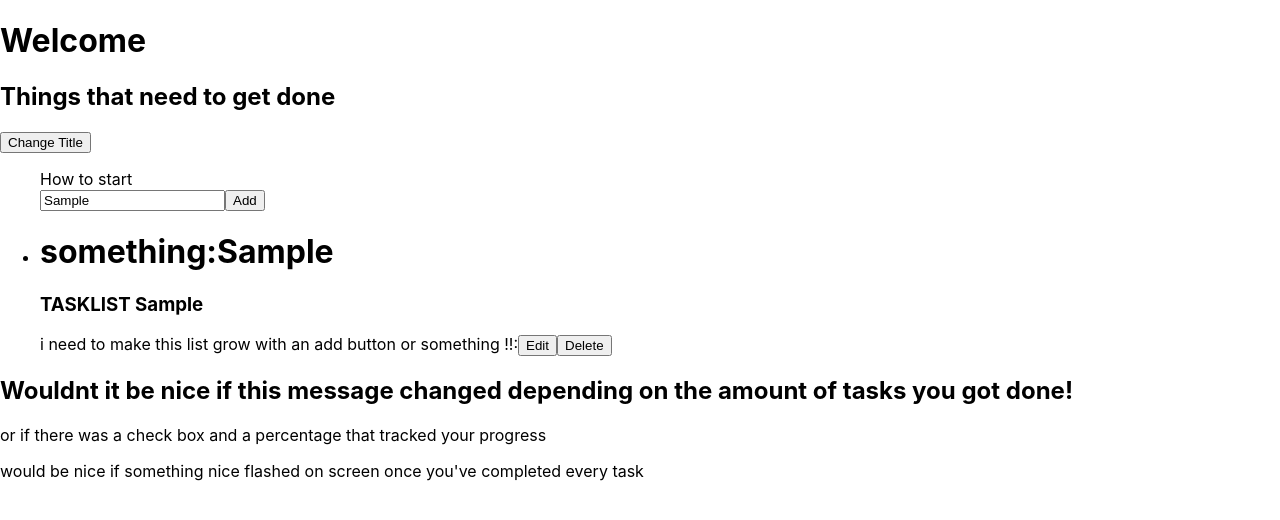
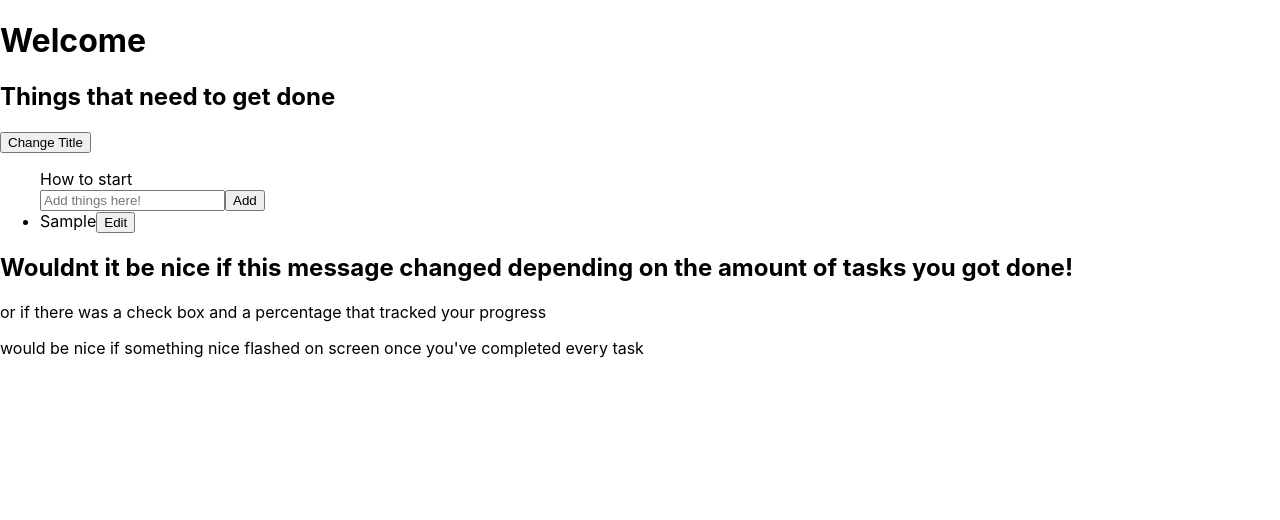
Before and after one commit to tremenditomen/sandbox, a React (Create React App) app in the folder sandbox/: page / in a window 1280 px wide. Both pictures are taken after typing "Sample" into the empty fields and a click on the button "Add". Shown: the top 520 px of the page. Built offline with nearby package versions, Linux system fonts and the light colour scheme.

Commit message:
dynamically adding thing to lists using hooks

```diff
--- a/sandbox/src/App.js
+++ b/sandbox/src/App.js
@@ -4,13 +4,20 @@ import { React, useState } from "react";
 
 function App() {
   const [input, setInput] = useState("");
-  const [update, setUpdate] = useState(input);
+  // const [update, setUpdate] = useState(input);
+  const [list, setList] = useState([]);
   const handleInput = (e) => {
     setInput(e.target.value);
     console.log("Here", e.target.value);
   };
+  const handleEdit = () => {};
   const handleClick = () => {
-    setUpdate(input);
+    let tempList = list;
+    tempList.push(input);
+    setList(tempList);
+    setInput("");
+
+    // setUpdate(input);
   };
 
   return (
@@ -31,12 +38,20 @@ function App() {
               placeholder={"Add things here!"}
             ></input>
             <button onClick={handleClick}> Add</button>
-            <li>
+            {list.length > 0 &&
+              list.map((item) => (
+                <li>
+                  {item}
+                  <button>Edit</button>
+                </li>
+              ))}
+            {/* <li>
               <h1>something:{input}</h1>
+
               <h3>TASKLIST {update}</h3>i need to make this list grow with an
               add button or something !!:<button>Edit</button>
               <button>Delete</button>
-            </li>
+            </li> */}
           </ul>
         </div>
       </header>
```
